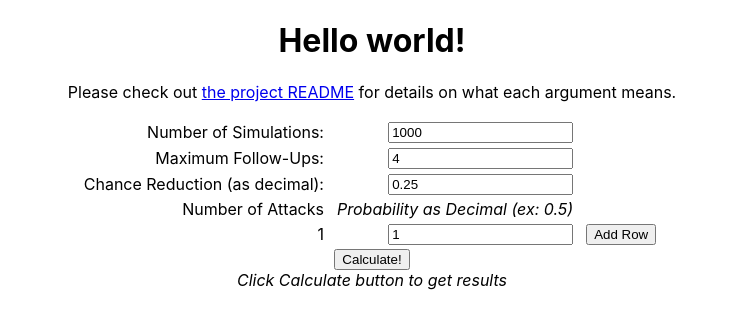
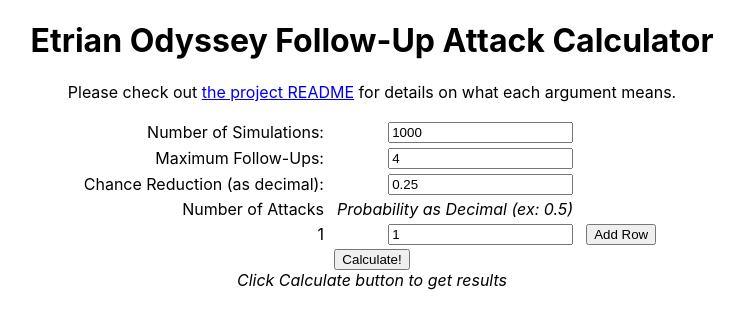
Before and after one commit to aturfah/eo-chaser-calc, a React (Create React App) app: page / in a window 1280 px wide. Shown: the top 328 px of the page, without its empty margins (268-1012 px from the left). Built offline with nearby package versions, Linux system fonts and the light colour scheme.

Commit message:
Edit title

```diff
--- a/src/App.js
+++ b/src/App.js
@@ -245,7 +245,7 @@
   render() {
     return (
       <div className="App">
-        <h1>Hello world!</h1>
+        <h1>Etrian Odyssey Follow-Up Attack Calculator</h1>
         <p>Please check out <a href="https://github.com/aturfah/eo-chaser-calc#readme">the project README</a> for details on what each argument means.</p>
         <table className='param-table'>
           <tr>
```
